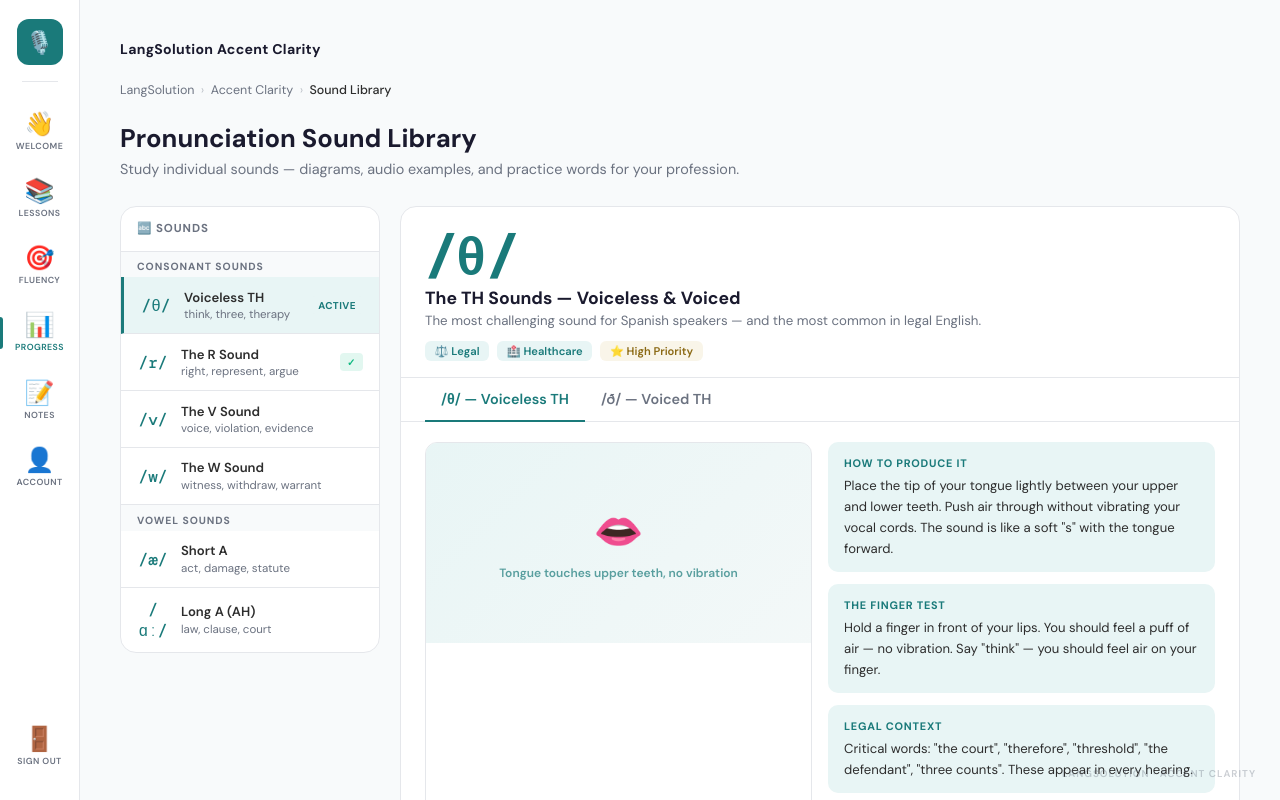
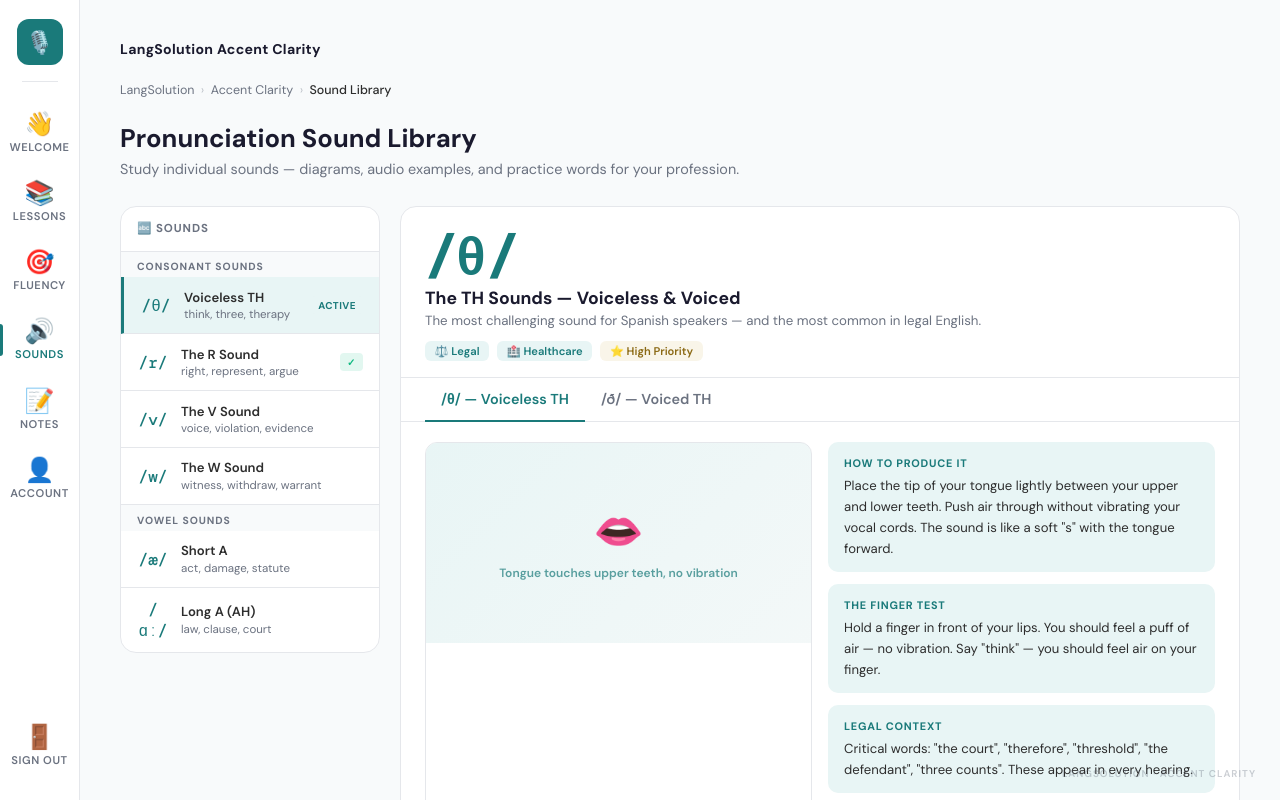
Before and after one commit to SherlenTanner/accent-clarity, a Next.js app: page /sounds in a window 1280 px wide. Shown: the top 800 px of the page. Built offline with nearby package versions, Linux system fonts and the light colour scheme.

Commit message:
Add Sounds and latest updates

```diff
--- a/components/Sidebar.tsx
+++ b/components/Sidebar.tsx
@@ -15,8 +15,8 @@ const T = {
 const NAV = [
   { href: '/dashboard', icon: '👋', label: 'Welcome' },
   { href: '/lesson',    icon: '📚', label: 'Lessons' },
-   { href: '/fluency',   icon: '🎯', label: 'Fluency' },
-  { href: '/sounds',    icon: '📊', label: 'Progress' },
+  { href: '/fluency',   icon: '🎯', label: 'Fluency' },
+  { href: '/sounds',    icon: '🔊', label: 'Sounds' },
   { href: '/notes',     icon: '📝', label: 'Notes' },
   { href: '/account',   icon: '👤', label: 'Account' },
 ]
@@ -55,7 +55,7 @@ export default function Sidebar({ isAdmin }: SidebarProps) {
     display: 'flex', flexDirection: 'column', alignItems: 'center',
     gap: 4, padding: '0.85rem 0', width: '100%', cursor: 'pointer',
     textDecoration: 'none', color: active ? T.teal : T.muted,
-    fontSize: '0.82rem', fontWeight: 600, position: 'relative',
+    fontSize: '1rem', fontWeight: 600, position: 'relative',
     background: 'none', border: 'none', fontFamily: T.font,
   })
 
@@ -72,23 +72,20 @@ export default function Sidebar({ isAdmin }: SidebarProps) {
     <aside style={sidebarStyle}>
       <div style={logoStyle}>🎙️</div>
       <div style={dividerStyle} />
-
       {items.map(item => {
         const active = pathname === item.href
         return (
           <Link key={item.href + item.label} href={item.href} style={navItem(active)} title={item.label}>
             {active && <div style={activeBar} />}
             <span style={{ fontSize: '1.5rem', lineHeight: 1 }}>{item.icon}</span>
-            <span style={{ fontSize: '0.55rem', fontWeight: 600, textTransform: 'uppercase', letterSpacing: '0.05em' }}>{item.label}</span>
+            <span style={{ fontSize: '0.7rem', fontWeight: 600, textTransform: 'uppercase', letterSpacing: '0.05em' }}>{item.label}</span>
           </Link>
         )
       })}
-
       <div style={{ flex: 1 }} />
-
       <button onClick={handleLogout} style={navItem(false)} title="Sign Out">
         <span style={{ fontSize: '1.5rem', lineHeight: 1 }}>🚪</span>
-        <span style={{ fontSize: '0.55rem', fontWeight: 600, textTransform: 'uppercase', letterSpacing: '0.05em' }}>Sign Out</span>
+        <span style={{ fontSize: '0.7rem', fontWeight: 600, textTransform: 'uppercase', letterSpacing: '0.05em' }}>Sign Out</span>
       </button>
     </aside>
   )
```
